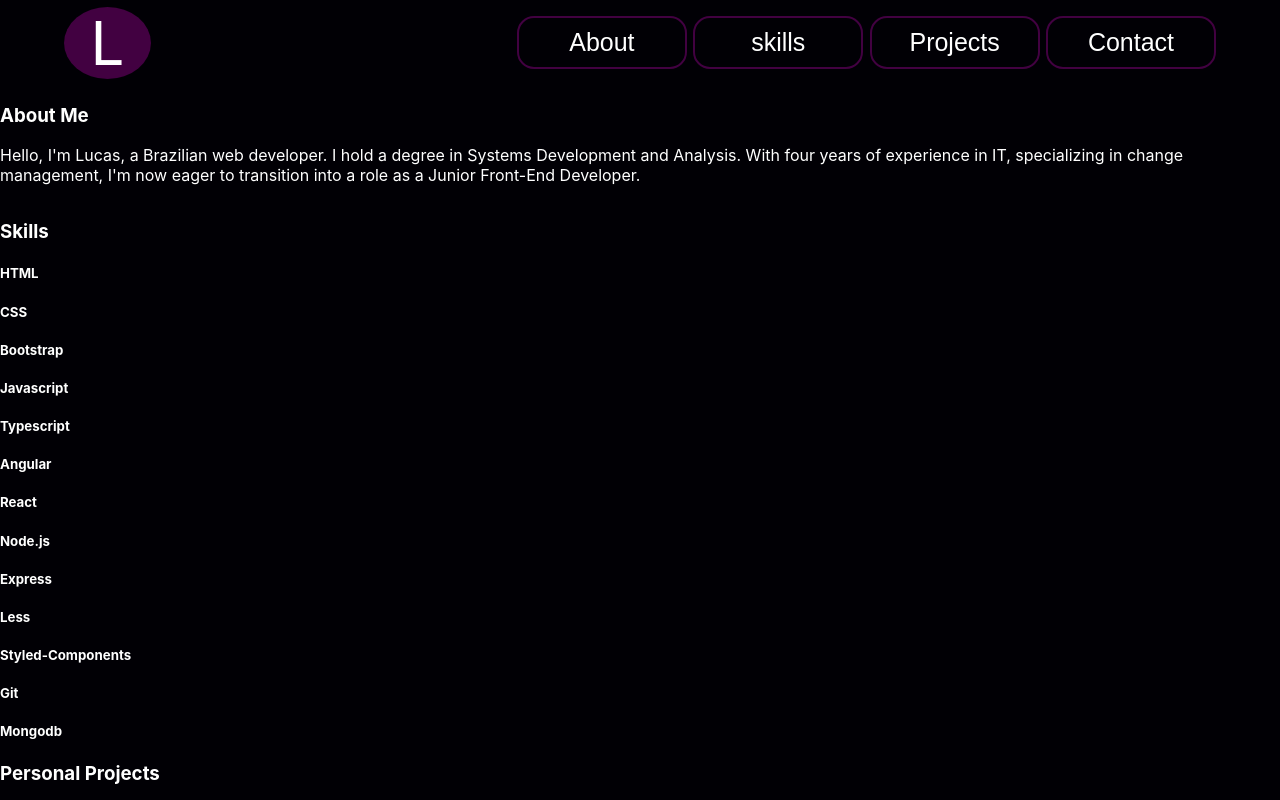
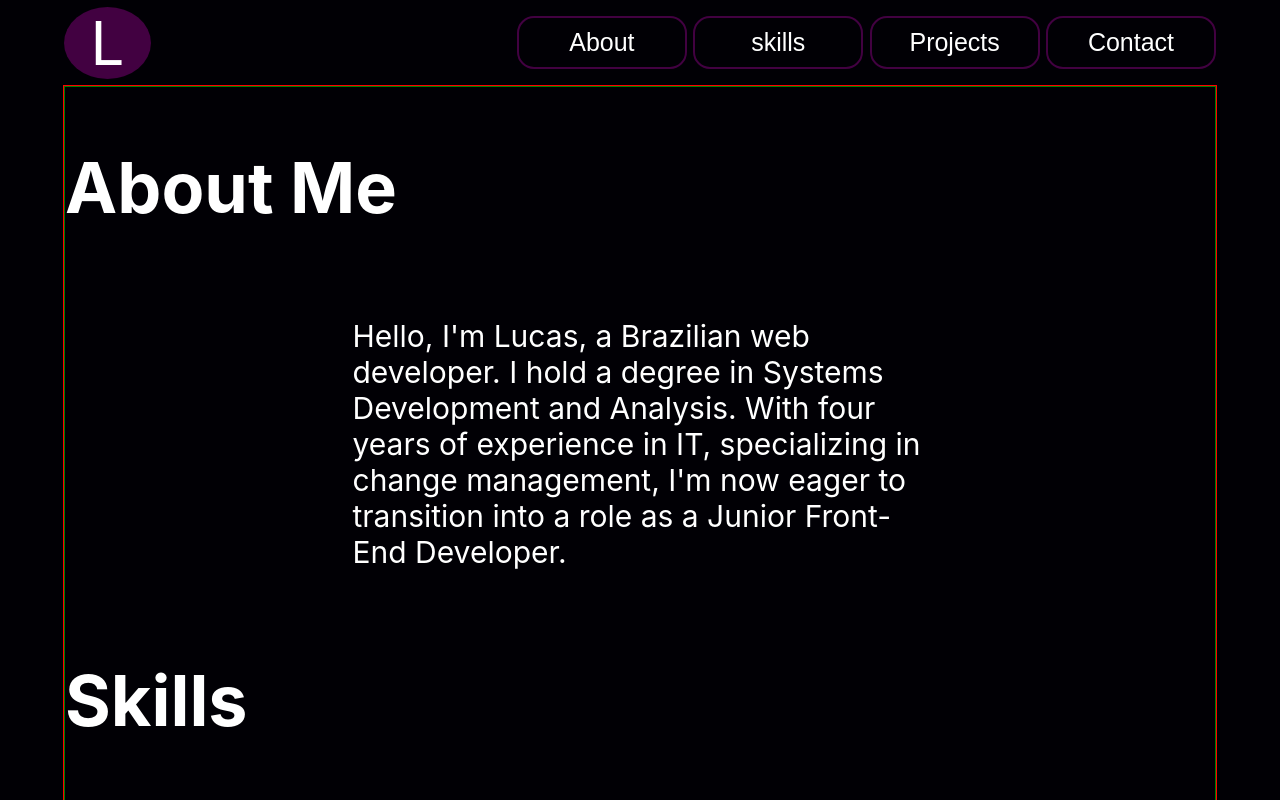
Before and after one commit to lucasRodrigues0/portfolio, a React (Create React App) app: page / in a window 1280 px wide. Shown: the top 800 px of the page. Built offline with nearby package versions, Linux system fonts and the light colour scheme.

Commit message:
estilização

```diff
--- a/src/components/content/Content.js
+++ b/src/components/content/Content.js
@@ -2,37 +2,66 @@
 import { SKILLS, PROJECTS } from '../../utils/constants';
 import styled from "styled-components";
 
-const ContentContainer = styled.section`
+const ContentContainer = styled.div`
   background-color: #010005;
   color: white;
+  display: flex;
+  flex-direction: column;
+  margin: auto;
+  width: 90%;
+  border: 1px solid red;
 `
 
 const SectionContainer = styled.div`
   display: flex;
+  flex-direction: column;
+  border: 1px solid green;
+`
+
+const Section = styled.section`
+  display: flex;
+  flex-direction: column;
+`
+
+const Title = styled.h1`
+  background-color: transparent;
+  font-size: 70px;
+  width: fit-content;
+  transition: text-shadow 0.3s ease-out;
+  &: hover {
+    transition: text-shadow 0.3s ease-in;
+    text-shadow: 5px 3px 22px rgba(66,1,65,0.79);
+  }
+`;
+
+const Paragraph = styled.p`
+  width: 50%;
+  font-size: 30px;
+  margin-left: 25%;
 `
 
 export const Content = () => {
   return (
     <ContentContainer>
       <SectionContainer>
-        <section>
-          <h1>About Me</h1>
-          <p>Hello, I'm Lucas, a Brazilian web developer. I hold a degree in Systems Development and Analysis. With four years of experience in IT, specializing in change management, I'm now eager to transition into a role as a Junior Front-End Developer.</p>
-        </section>
-      </SectionContainer>
-      <section>
-          <h1>Skills</h1>
+        <Section>
+          <Title>About Me</Title>
+          <Paragraph>Hello, I'm Lucas, a Brazilian web developer. I hold a degree in Systems Development and Analysis. With four years of experience in IT, specializing in change management, I'm now eager to transition into a role as a Junior Front-End Developer.</Paragraph>
+        </Section>
+        <Section>
+          <Title dir="right">Skills</Title>
           {
             SKILLS.map((skill) => {
               return (
                 <div>
                   <h5>{skill}</h5>
                 </div>
-              )
+              );
             })
           }
-      </section>
-      <section>
+        </Section>
+      </SectionContainer>
+      {/* <section>
         <h1>Personal Projects</h1>
         {
           PROJECTS.map((proj) => {
@@ -47,7 +76,7 @@ export const Content = () => {
             )
           })
         }
-      </section>
+      </section> */}
     </ContentContainer>
   )
 }
--- a/src/index.css
+++ b/src/index.css
@@ -1,5 +1,6 @@
 body {
   margin: 0;
+  background-color: #010005;
   font-family: -apple-system, BlinkMacSystemFont, 'Segoe UI', 'Roboto', 'Oxygen',
     'Ubuntu', 'Cantarell', 'Fira Sans', 'Droid Sans', 'Helvetica Neue',
     sans-serif;
```
